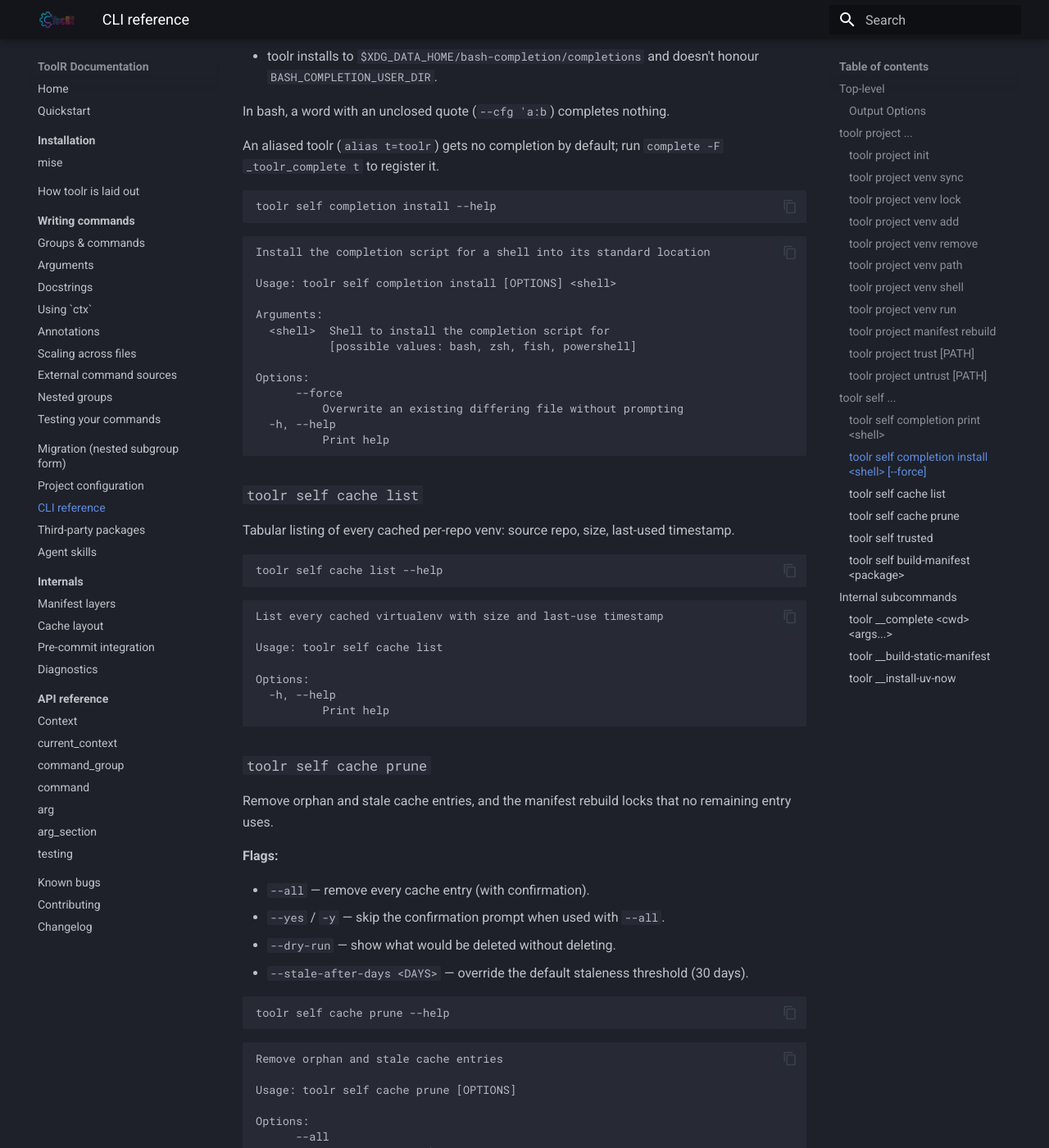
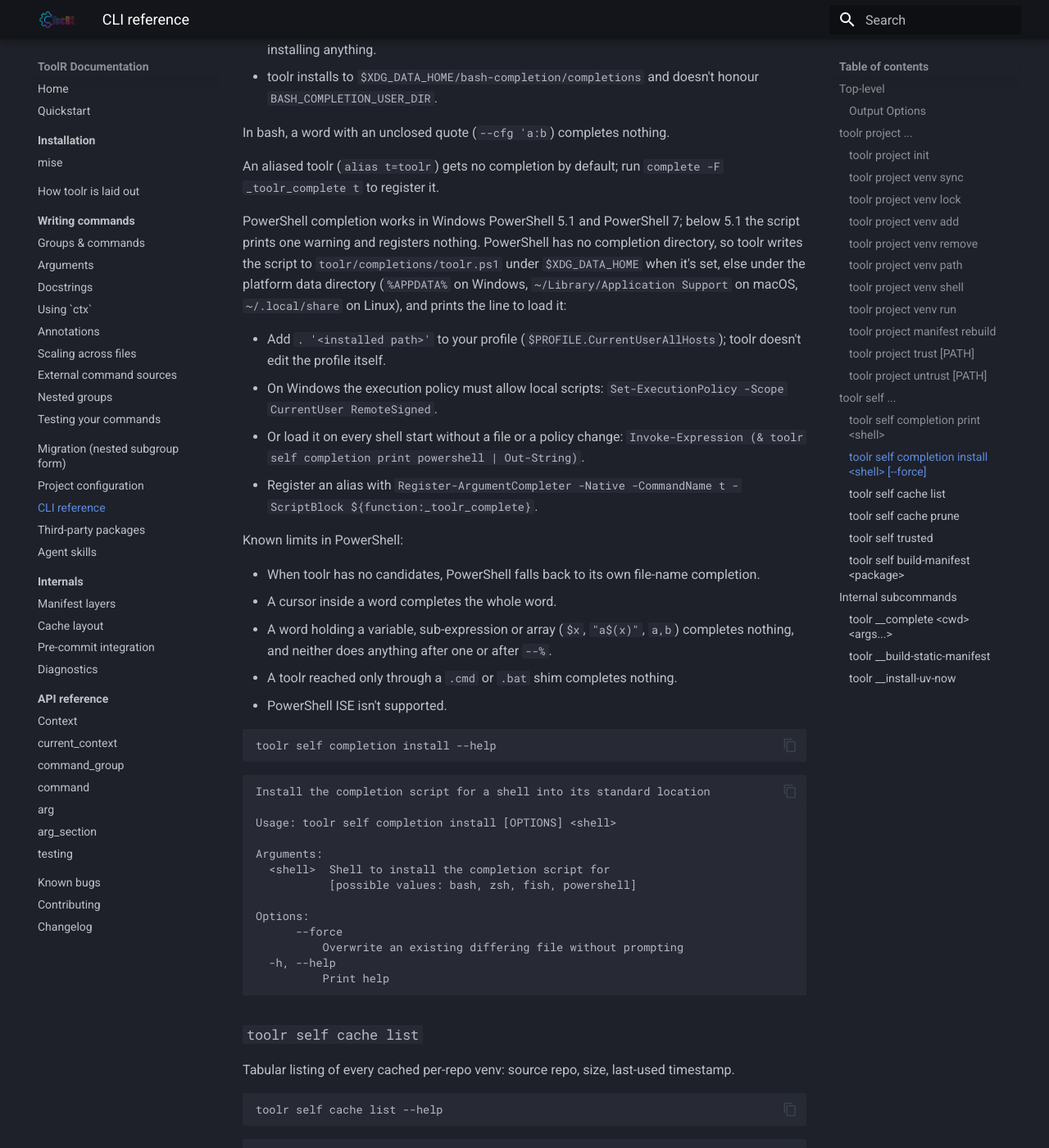
Before and after one commit to s0undt3ch/ToolR, an MkDocs documentation site: the page built from docs/cli.md, in a window 1280 px wide and 1400 px high, scrolled down 9365 px. Shown: the whole window at 82% size. Built offline with MkDocs 1.6.1 and Material for MkDocs 9.7.7, drawn with Linux system fonts in a browser that asks for light colours; some of the changed text lies outside the part shown.

Commit message:
docs(completion): document powershell completion

````diff
--- a/docs/cli.md
+++ b/docs/cli.md
@@ -272,7 +272,7 @@
 Print the completion script for `<shell>` to stdout. Useful for piping
 into your own dotfiles management.
 
-**`<shell>`:** `bash`, `zsh`, or `fish`.
+**`<shell>`:** `bash`, `zsh`, `fish`, or `powershell` (alias `pwsh`).
 
 ```sh
 toolr self completion print --help
@@ -285,8 +285,9 @@
 ### `toolr self completion install <shell> [--force]` {#self-completion-install}
 
 Write the completion script for `<shell>` into its standard location
-(`~/.local/share/bash-completion/completions/`, `~/.zfunc/`, or
-`~/.config/fish/completions/`). `--force` overwrites an existing file
+(`~/.local/share/bash-completion/completions/`, `~/.zfunc/`,
+`~/.config/fish/completions/`, or `toolr/completions/toolr.ps1` under the
+data directory for PowerShell). `--force` overwrites an existing file
 without prompting.
 
 Bash completion needs bash 4.4 or newer; on an older bash, sourcing the
@@ -309,6 +310,34 @@
 
 An aliased toolr (`alias t=toolr`) gets no completion by default; run
 `complete -F _toolr_complete t` to register it.
+
+PowerShell completion works in Windows PowerShell 5.1 and PowerShell 7;
+below 5.1 the script prints one warning and registers nothing. PowerShell
+has no completion directory, so toolr writes the script to
+`toolr/completions/toolr.ps1` under `$XDG_DATA_HOME` when it's set, else
+under the platform data directory (`%APPDATA%` on Windows,
+`~/Library/Application Support` on macOS, `~/.local/share` on Linux), and
+prints the line to load it:
+
+- Add `. '<installed path>'` to your profile
+  (`$PROFILE.CurrentUserAllHosts`); toolr doesn't edit the profile itself.
+- On Windows the execution policy must allow local scripts:
+  `Set-ExecutionPolicy -Scope CurrentUser RemoteSigned`.
+- Or load it on every shell start without a file or a policy change:
+  `Invoke-Expression (& toolr self completion print powershell | Out-String)`.
+- Register an alias with
+  `Register-ArgumentCompleter -Native -CommandName t -ScriptBlock ${function:_toolr_complete}`.
+
+Known limits in PowerShell:
+
+- When toolr has no candidates, PowerShell falls back to its own file-name
+  completion.
+- A cursor inside a word completes the whole word.
+- A word holding a variable, sub-expression or array (`$x`, `"a$(x)"`,
+  `a,b`) completes nothing, and neither does anything after one or after
+  `--%`.
+- A toolr reached only through a `.cmd` or `.bat` shim completes nothing.
+- PowerShell ISE isn't supported.
 
 ```sh
 toolr self completion install --help
--- a/docs/installation/index.md
+++ b/docs/installation/index.md
@@ -95,7 +95,7 @@
 ```sh
 toolr project init                  # writes tools/{pyproject.toml,.gitignore,example.py}
 toolr example hello                 # run the generated example
-toolr self completion install bash  # or zsh / fish
+toolr self completion install bash  # or zsh / fish / powershell
 ```
 
 `toolr project init` writes a `tools/pyproject.toml` with
````
Also changed, not shown: README.md (+1 -1 lines), release-notes/2026-11-08.22-44-45.powershell-completion.md (added, +1 -0 lines), 1 other file.
